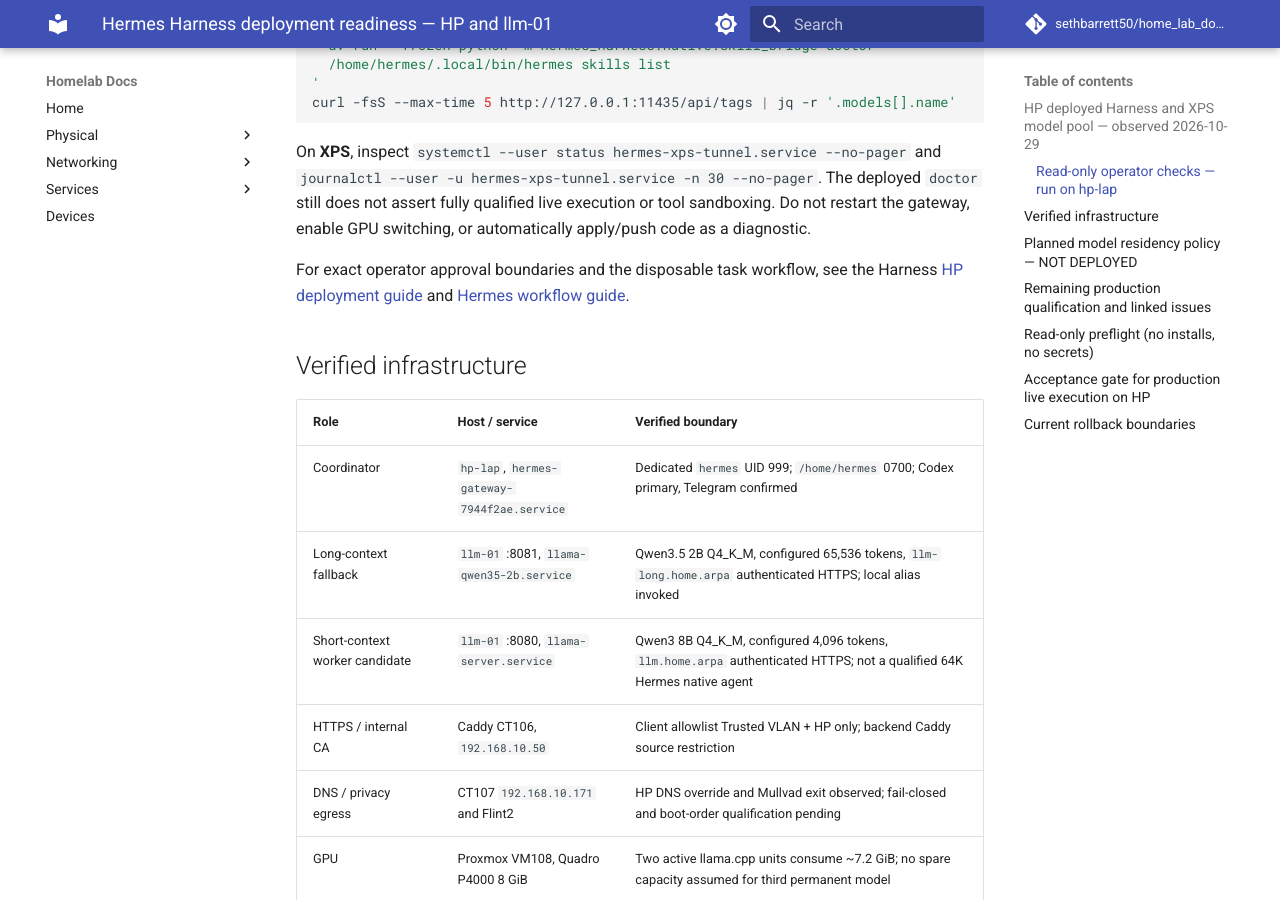
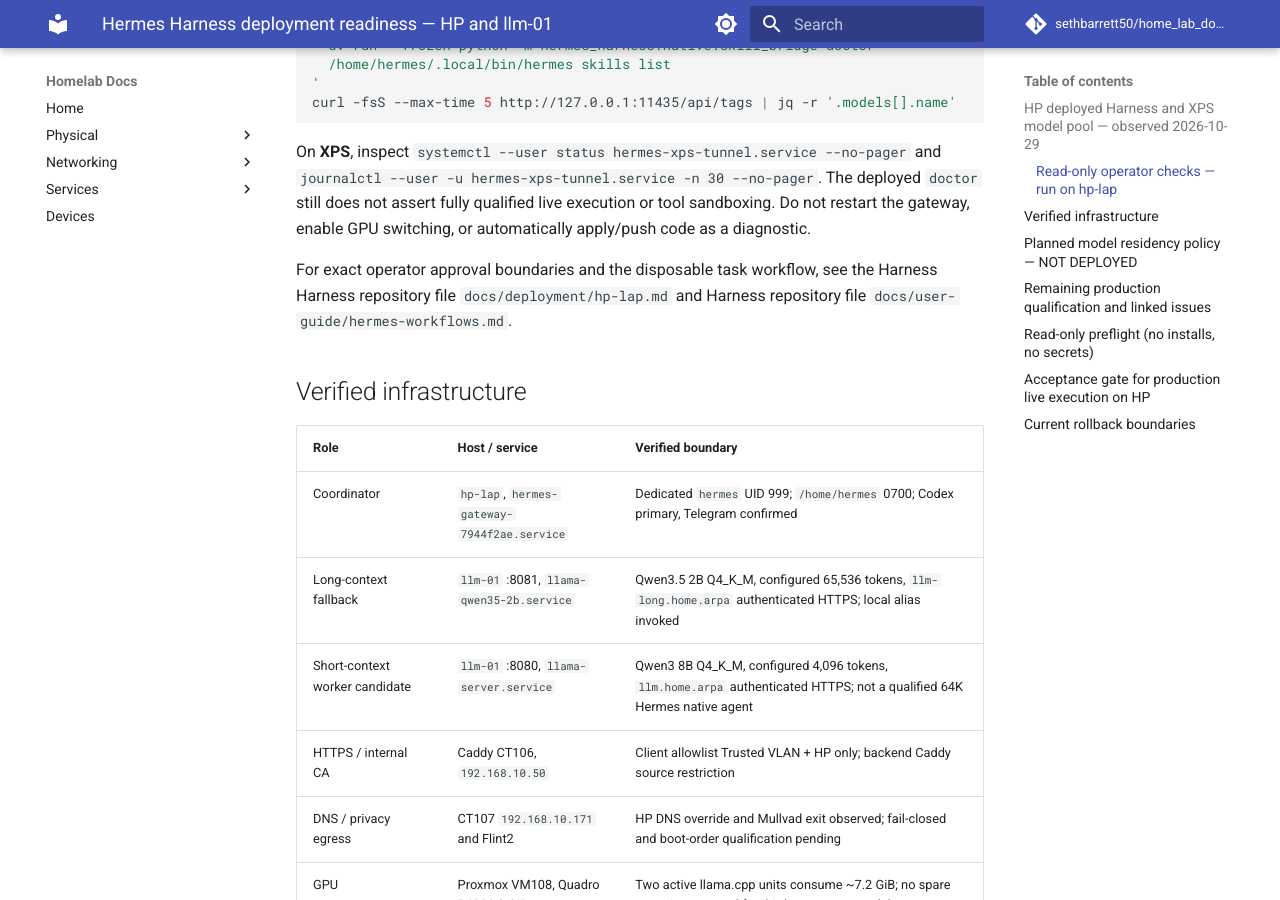
Before and after one commit to sethbarrett50/home_lab_docs, an MkDocs documentation site: the page built from docs/services/hermes-harness-deployment.md, in a window 1280 px wide and 900 px high, scrolled down 1192 px. Built offline with MkDocs 1.6.1 and Material for MkDocs 9.7.7, drawn with Linux system fonts in a browser that asks for light colours; comment, search, counter and statistics services are not loaded.

Commit message:
docs: reference private Harness paths without broken public links

```diff
--- a/docs/services/hermes-harness-deployment.md
+++ b/docs/services/hermes-harness-deployment.md
@@ -26,7 +26,7 @@
 
 On **XPS**, inspect `systemctl --user status hermes-xps-tunnel.service --no-pager` and `journalctl --user -u hermes-xps-tunnel.service -n 30 --no-pager`. The deployed `doctor` still does not assert fully qualified live execution or tool sandboxing. Do not restart the gateway, enable GPU switching, or automatically apply/push code as a diagnostic.
 
-For exact operator approval boundaries and the disposable task workflow, see the Harness [HP deployment guide](https://github.com/sethbarrett50/hermes-harness/blob/main/docs/deployment/hp-lap.md) and [Hermes workflow guide](https://github.com/sethbarrett50/hermes-harness/blob/main/docs/user-guide/hermes-workflows.md).
+For exact operator approval boundaries and the disposable task workflow, see the Harness Harness repository file `docs/deployment/hp-lap.md` and Harness repository file `docs/user-guide/hermes-workflows.md`.
 
 ## Verified infrastructure
 
```
